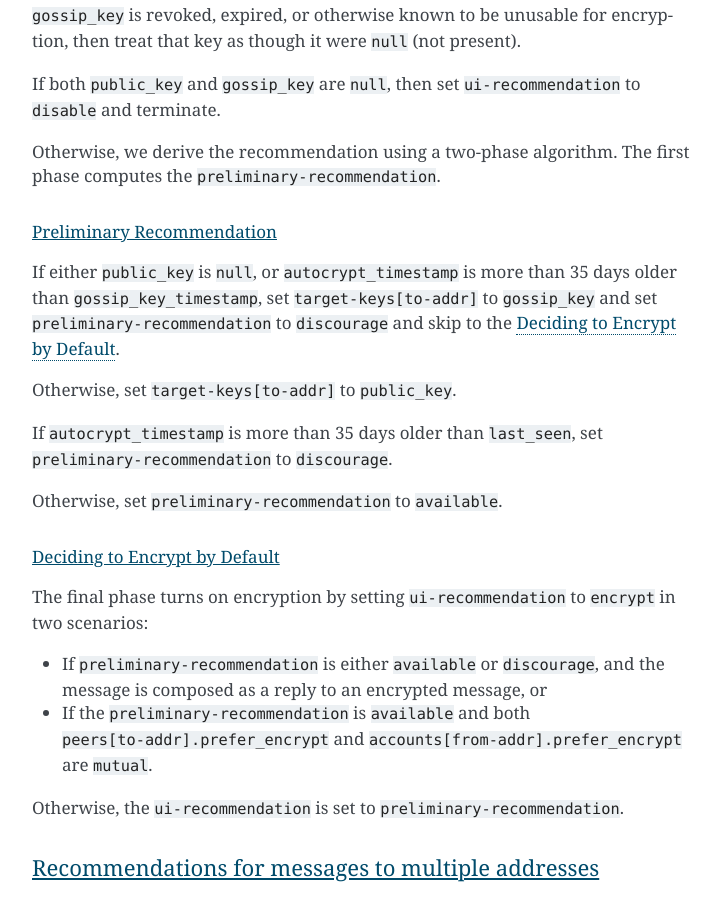
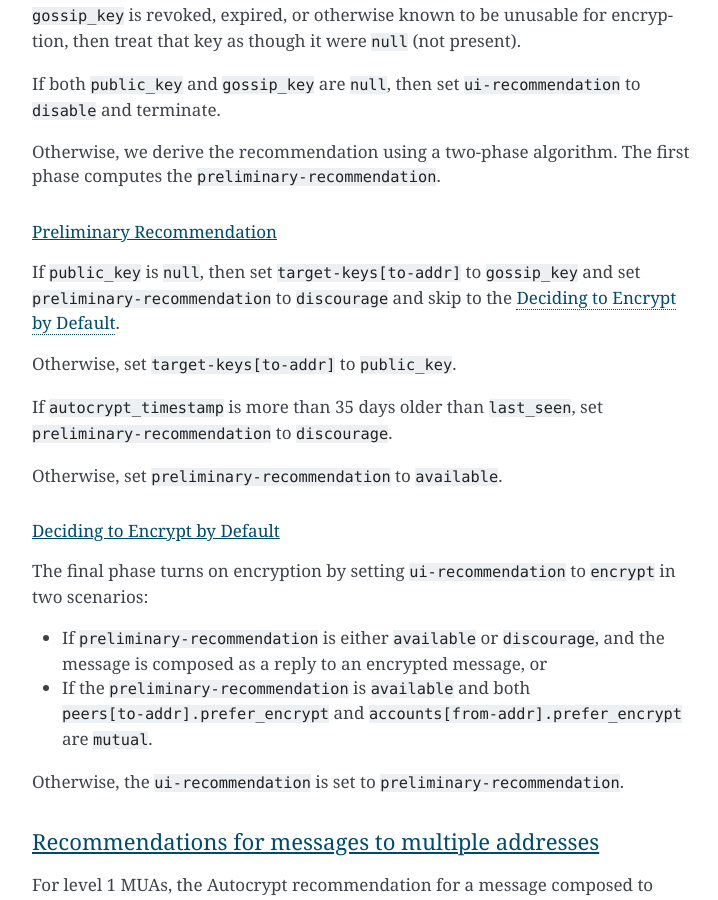
Before and after one commit to autocrypt/autocrypt, a Sphinx documentation site: the page built from doc/level1.rst, in a window 1280 px wide and 900 px high, scrolled down 11148 px. Shown: the whole window, without its empty margins (388-1106 px from the left). Built offline with Sphinx 7.4.7, drawn with Linux system fonts in a browser that asks for light colours; pages that are not in the unit, such as notebooks, are missing from menus.

Commit message:
never prefer a gossip key over a directly received one. Fixes #248.

```diff
--- a/doc/level1.rst
+++ b/doc/level1.rst
@@ -525,8 +525,7 @@ The first phase computes the ``preliminary-recommendation``.
 Preliminary Recommendation
 __________________________
 
-If either ``public_key`` is ``null``, or ``autocrypt_timestamp`` is
-more than 35 days older than ``gossip_key_timestamp``, set
+If ``public_key`` is ``null``, then set
 ``target-keys[to-addr]`` to ``gossip_key`` and set
 ``preliminary-recommendation`` to ``discourage`` and skip to the
 :ref:`final-recommendation-phase`.
```
